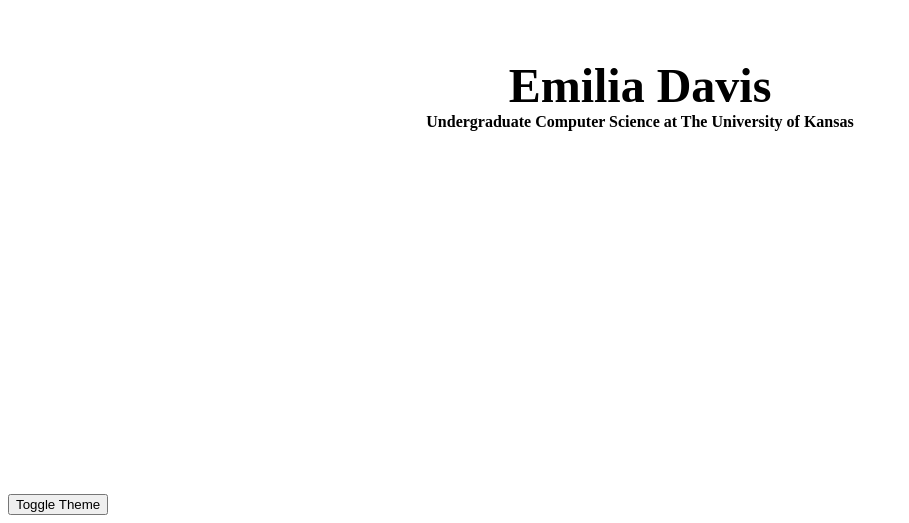
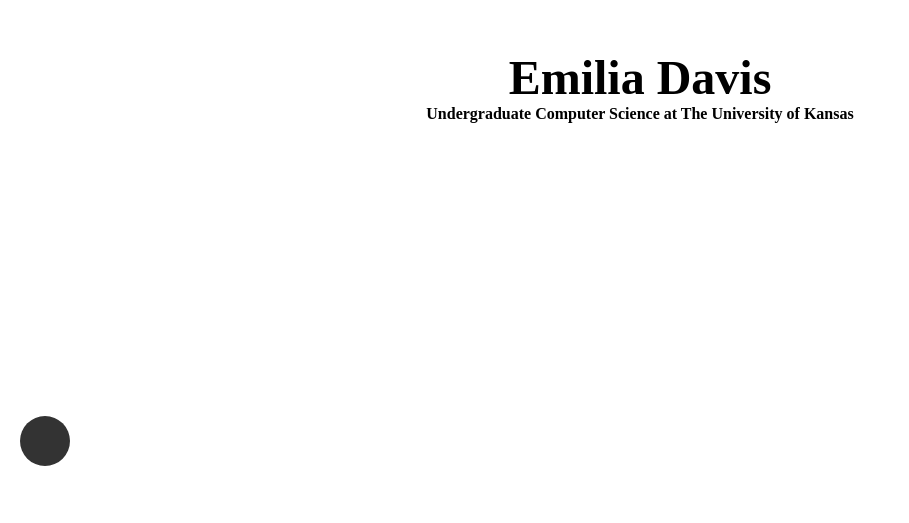
Before and after one commit to emi-davis/emi-davis.github.io, a plain HTML site: page index.html in a window 1280 px wide. Shown: the part 314-837 px from the top of the page, without its empty margins (0-909 px from the left). After the commit the page ends 800 px from the top, so only its background shows below. Drawn offline with Linux system fonts and the light colour scheme.

Commit message:
changed darkmode button

```diff
--- a/index.html
+++ b/index.html
@@ -25,6 +25,6 @@
         Undergraduate Computer Science at The University of Kansas
       </h2>
     </div>
-    <button id="theme-toggle">Toggle Theme</button>
+    <button id="theme-toggle"></button>
   </body>
 </html>
--- a/styles.css
+++ b/styles.css
@@ -1,3 +1,9 @@
+/* prevent scrolling */
+html, body {
+  margin: 0;
+  overflow: hidden;
+}
+
 /* light mode (default) */
 body {
   background-color: white;
@@ -19,6 +25,7 @@ body.dark-mode {background-color: black;}
 body.dark-mode h1 {color: white;}
 body.dark-mode h2 {color: white;}
 
+/* align info center */
 .index-info {
   display: flex;
   flex-direction: column;
@@ -27,3 +34,16 @@ body.dark-mode h2 {color: white;}
   height: 100vh;
   text-align: center;
 }
+
+#theme-toggle {
+  position: fixed;
+  bottom: 20px;
+  left: 20px;
+  width: 50px;
+  height: 50px;
+  border-radius: 50%;
+  background-color: #333;
+  border: none;
+  cursor: pointer;
+  transition: background-color 0.3s;
+}
```
